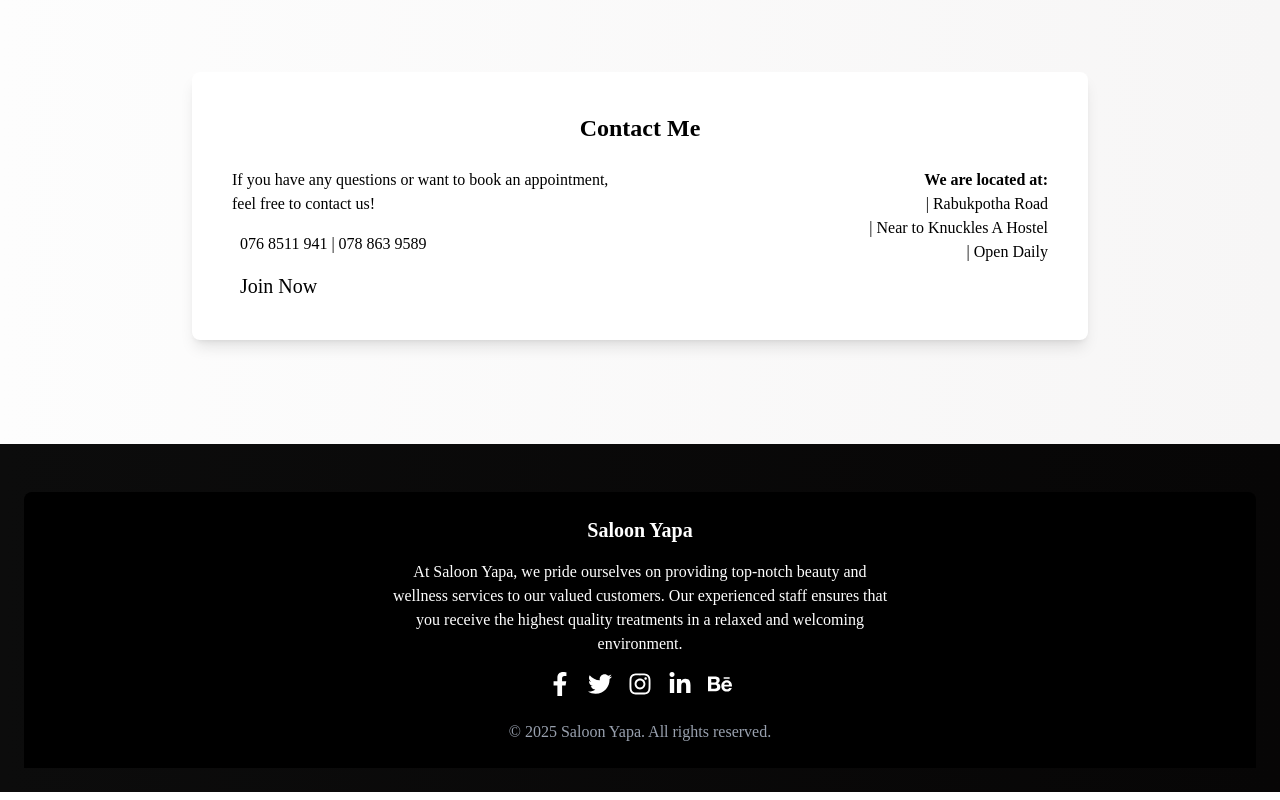
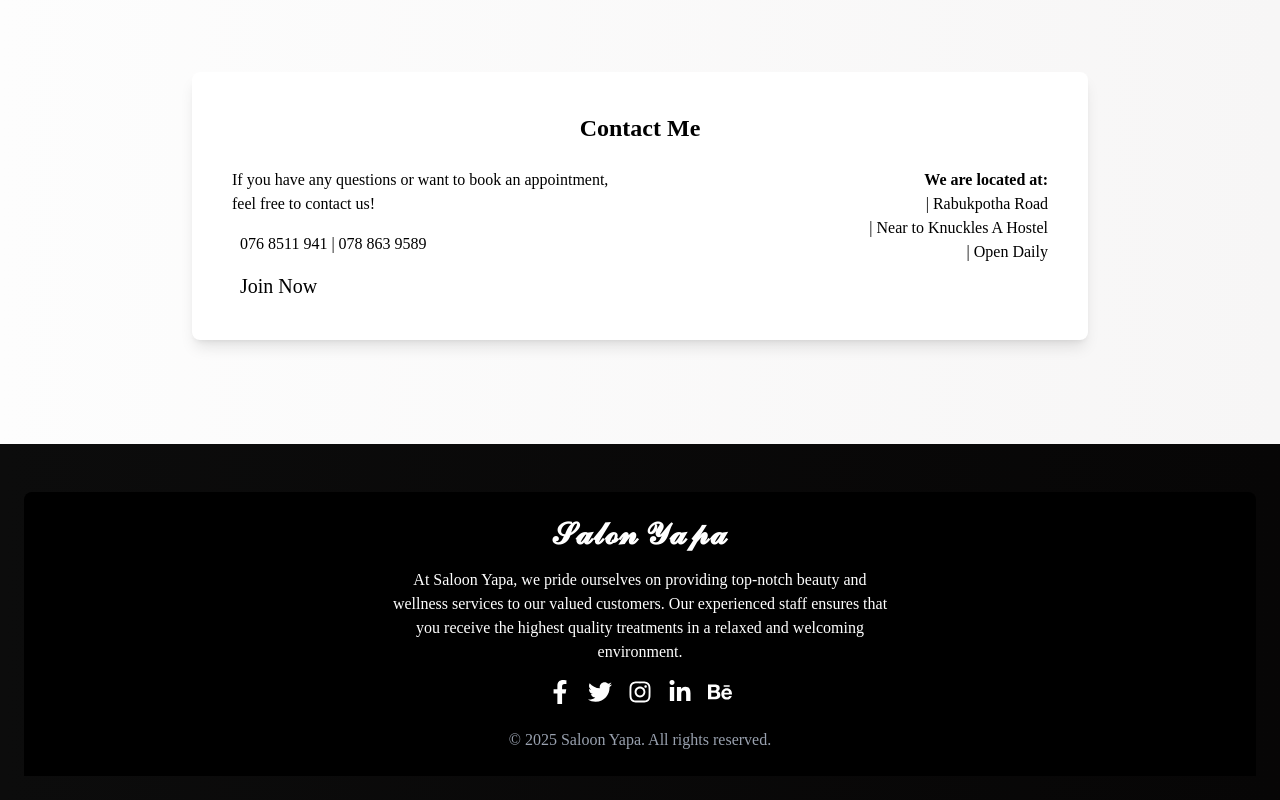
Before and after one commit to Nethmamlshni/saloon_backend, a React (Vite) app in the folder Saloon_Yapa/: page / in a window 1280 px wide. Shown: the part 1528-2328 px from the top of the page. Built offline with nearby package versions, Linux system fonts and the light colour scheme; no server answers.

Commit message:
design user side over

```diff
--- a/Saloon_Yapa/src/component/home page/HomePages/footer.tsx
+++ b/Saloon_Yapa/src/component/home page/HomePages/footer.tsx
@@ -4,7 +4,7 @@
 const Footer: React.FC = () => {
   return (
     <div className="bg-black text-white p-6 flex flex-col items-center mt-6 rounded-t-lg">
-      <h2 className="text-xl font-bold mb-4">Saloon Yapa</h2>
+      <h2 className="text-3xl font-bold mb-4 ">𝓢𝓪𝓵𝓸𝓷  𝓨𝓪𝓹𝓪</h2>
       <p className="text-center max-w-lg">
         At Saloon Yapa, we pride ourselves on providing top-notch beauty and wellness services to our valued customers.
         Our experienced staff ensures that you receive the highest quality treatments in a relaxed and welcoming environment.
```
